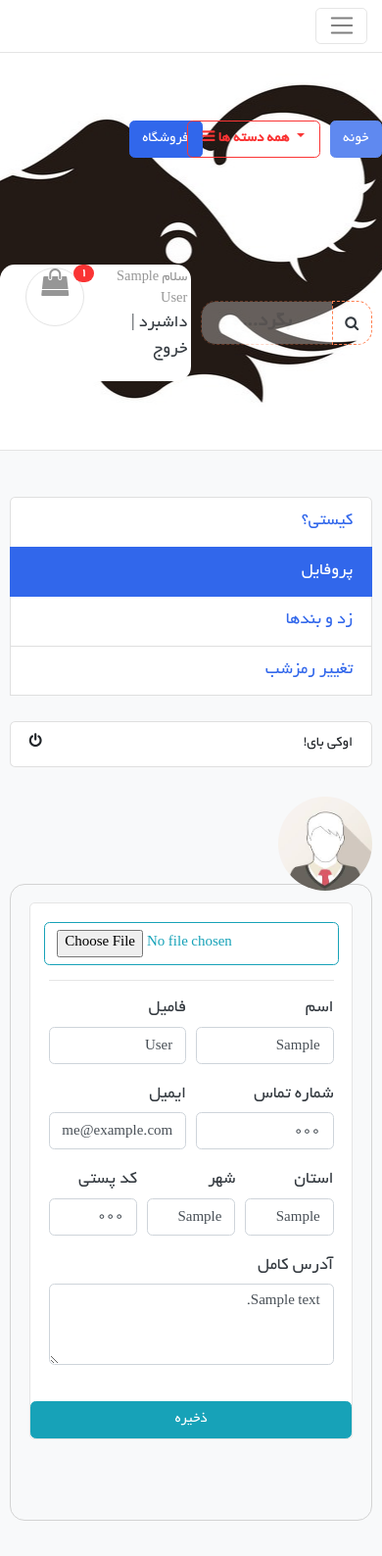
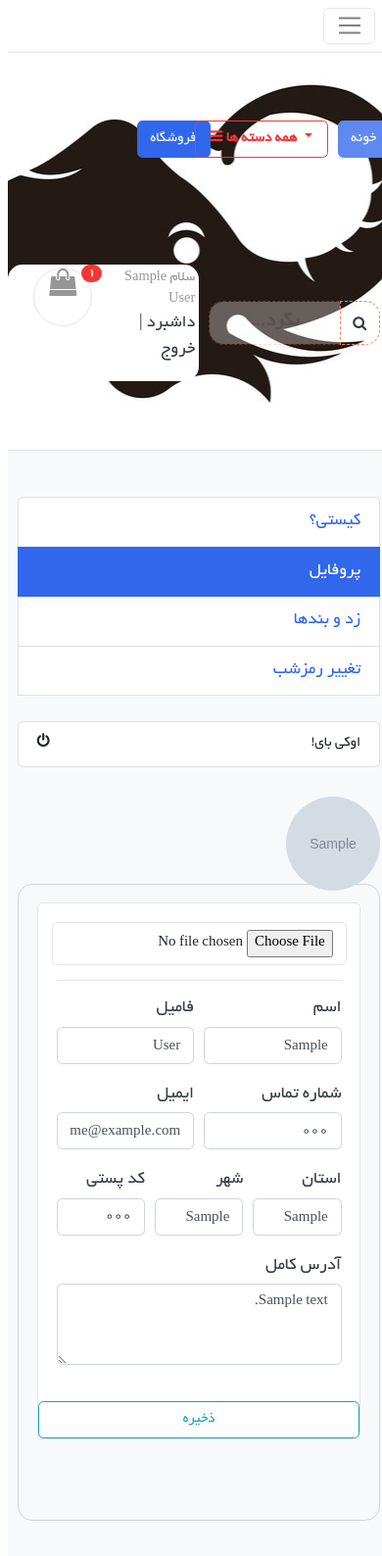
Before and after one commit to pya-h/Pheelstyle, a Django app: page /dashboard/profile/ in a window 390 px wide. Shown: the top 1588 px of the page at 98% size. Run offline with Django 3.2, Linux system fonts and the light colour scheme; a user stored in the database is signed in; tables that the repository leaves empty hold one stand-in row (values such as "Sample post"); grey boxes marked "Sample" are stand-in pictures; some libraries are stand-ins or nearby versions; some web fonts are replaced.

Commit message:
profile edit completed; avatar change added; avatar preview added

```diff
--- a/dashboard/forms.py
+++ b/dashboard/forms.py
@@ -25,6 +25,7 @@
     def __init__(self, *args, **kwargs):
         super(ProfileEditForm, self).__init__(*args, **kwargs)
         placeholders = {'province': 'استان', 'city': 'نام خانوادگی', 'address': 'ایمیل', 'postal_code': 'شماره تلفن'}
+        self.fields['avatar'].widget.attrs['id'] = "fileChangeAvatar"
 
         for field in placeholders:
             self.fields[field].widget.attrs['class'] = 'form-control'
@@ -32,5 +33,7 @@
 
         self.fields['address'].widget.attrs['rows'] = 3
         # style the avatar change button:
-        self.fields['avatar'].widget.attrs['class'] = "btn btn-outline-info btn-block"
+        self.fields['avatar'].widget.attrs['title'] = "میتونی از اینجا آواتارتو عوض کنی"
+        self.fields['avatar'].widget.attrs['class'] = "btn btn-outline-light btn-block text-dark btn-large"
         self.fields['avatar'].widget.attrs['style'] = "cursor: pointer;"
+        self.fields['avatar'].widget.attrs['title'] = "میتونی از اینجا آواتارتو عوض کنی"
--- a/pheelstyle/rawstatic/css/style.css
+++ b/pheelstyle/rawstatic/css/style.css
@@ -7,6 +7,10 @@
 * {
     transition: all 1s;
     -webkit-transition: all 1s;
+}
+#newAvatarPreview {
+    transition: opacity 0.5s;
+    -webkit-transition: opacity 0.5s;
 }
 .expand-opacity-animation {
     opacity: 1;
--- a/static/css/style.css
+++ b/static/css/style.css
@@ -7,6 +7,10 @@
 * {
     transition: all 1s;
     -webkit-transition: all 1s;
+}
+#newAvatarPreview {
+    transition: opacity 0.5s;
+    -webkit-transition: opacity 0.5s;
 }
 .expand-opacity-animation {
     opacity: 1;
--- a/templates/dashboard/index.html
+++ b/templates/dashboard/index.html
@@ -11,7 +11,7 @@
                     <article class="card bg-transparent" style="border: none">
                         <header class="bg-transparent" style="z-index: 1">
                             <strong class="d-inline-block mr-3">
-                                <img src="{% static 'images/noavatar.jpeg' %}" alt="آواتارت" width="96" height="96" style="border-radius: 50%">
+                                <img src="{{ user.profile.avatar.url }}" alt="آواتارت" width="96" height="96" style="border-radius: 50%">
                                 {{ user }}
                             </strong>
                         </header>
--- a/templates/dashboard/profile.html
+++ b/templates/dashboard/profile.html
@@ -12,17 +12,46 @@
                         <header class="bg-transparent" style="z-index: 1">
                                 <div class="row">
                                     <div class="col-2">
-                                        <img src="{% static 'images/noavatar.jpeg' %}" alt="آواتارت" width="96" height="96" style="border-radius: 50%">
+                                        <img src="{{ user.profile.avatar.url }}" alt="بارگذاری آواتار ناموفق بود!" width="96" height="96" style="border-radius: 50%">
                                     </div>
+                                    <div class="col-md-8 col-7"></div>
+                                    <div class="col-2 text-left">
+                                        <img id="newAvatarPreview" src="{{ user.profile.avatar.url }}" alt="بارگذاری آواتار ناموفق بود!" width="96" height="96" style="border-radius: 50%">
+                                    </div>
+
                                 </div>
                         </header>
                         <div class="card-body" style="border-radius: 15px; border: 1px solid lightgray; margin-top: -2%; z-index: 0">
-                            <form method="post" action="{% url 'user-profile' %}">
+                            <form method="post" action="{% url 'user-profile' %}" enctype="multipart/form-data">
                                 {% csrf_token %}
                                 <div class="card">
                                     <div class="card-body">
-                                        <div dir="ltr"  class="form-row">
+                                        <div class="form-row">
                                             {{ profile_form.avatar }}
+                                            <script>
+                                                const newAvatarPreview = document.getElementById("newAvatarPreview");
+                                                window.onload = function() {
+                                                    newAvatarPreview.style.opacity = "0";
+                                                    popScreenUp();
+                                                    document.getElementById("fileChangeAvatar").addEventListener('change', function () {
+                                                        try{
+                                                            if(this.files && this.files[0].name){
+                                                                const oFReader = new FileReader();
+                                                                oFReader.readAsDataURL(this.files[0]);
+                                                                oFReader.onload = (oFREvent) => {
+                                                                    newAvatarPreview.style.opacity = "1";
+                                                                    newAvatarPreview.src = oFREvent.target.result;
+                                                                };
+                                                            }
+                                                            else newAvatarPreview.style.opacity = "0";
+                                                        }
+                                                        catch (ex) {
+                                                            console.log("New avatar selected is an unsupported file because:", ex);
+                                                            newAvatarPreview.style.opacity = "0";
+                                                        }
+                                                    })
+                                                }
+                                            </script>
                                         </div>
                                         <hr />
                                         <div class="form-row">
@@ -66,12 +95,11 @@
                                             </div>
                                         </div>
                                     </div>
-                                    <button type="submit" class="btn btn-block btn-info">ذخیره</button>
+                                    <button type="submit" class="btn btn-block btn-outline-info">ذخیره</button>
                                 </div> <!-- card.// -->
                             </form>
                             <div class="row" style="height: 3rem">
-                            {% include 'includes/toast.html' %}
-
+                                {% include 'includes/toast.html' %}
                             </div>
                         </div> <!-- card-body .// -->
                     </article> <!-- order-group.// -->
--- a/templates/includes/navigationbar.html
+++ b/templates/includes/navigationbar.html
@@ -106,7 +106,10 @@
     </section> <!-- header-main .// -->
 </header> <!-- section-header.// -->
 <script>
-    window.onload = event => {
+    function popScreenUp() {
         document.getElementById('navigation-box').style.height = "25rem";
     }
+    window.onload = function(){
+        popScreenUp();
+    }
 </script>
--- a/user/admin.py
+++ b/user/admin.py
@@ -23,7 +23,7 @@
 
 class ProfilePanel(admin.ModelAdmin):
     def avatar_thumbnail(self, obj):
-        return format_html('<img src="{}" width="30" style="border-radius: 50%;" />'.format(obj.avatar.url))
+        return format_html('<img src="{}" width="48" height="48" style="border-radius: 50%;" />'.format(obj.avatar.url))
     avatar_thumbnail.short_description = 'Avatar'
     list_display = ('avatar_thumbnail', 'user', 'province', 'city')
 
```
